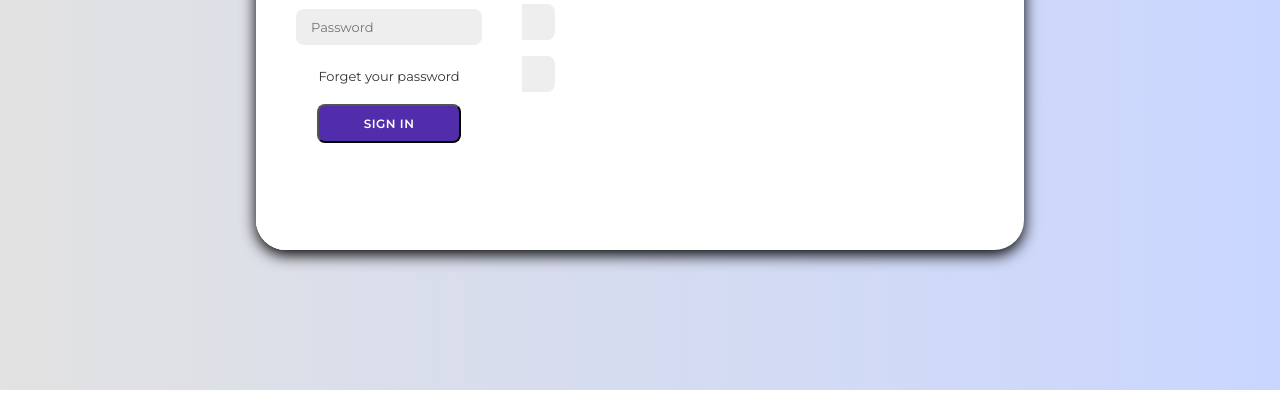
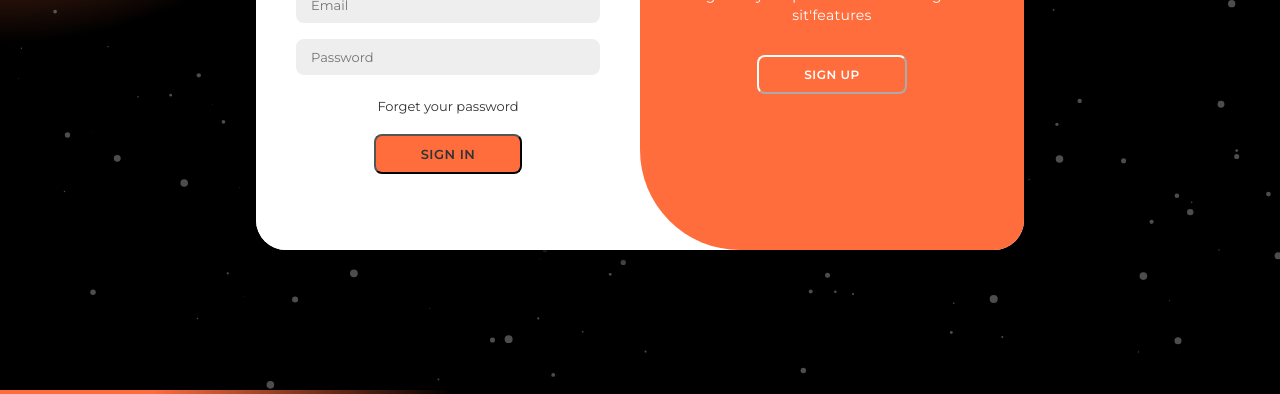
Before and after one commit to don-frex/Ft_Transcendence, a website: page Sign in/index.html in a window 1280 px wide. Shown: the part 410-804 px from the top of the page. Drawn offline with nearby package versions, Linux system fonts and the light colour scheme.

Commit message:
Add files via upload

```diff
--- a/Sign in/app.js
+++ b/Sign in/app.js
@@ -0,0 +1,67 @@
+const container= document.getElementById('container');
+const login_btn = document.getElementById('login');
+const register_btn = document.getElementById('register');
+
+register_btn.addEventListener('click', () => {
+	container.classList.add("active");
+});
+
+login_btn.addEventListener('click', () =>{
+	container.classList.remove("active");
+});
+
+particlesJS("particles-js", {
+	particles: {
+	  number: {
+		value: 180,
+		density: {
+		  enable: true,
+		  value_area: 800,
+		},
+	  },
+	  color: {
+		value: "#fff",
+	  },
+	  shape: {
+		type: "circle",
+	  },
+	  opacity: {
+		value: 0.3,
+		random: false,
+		anim: {
+		  enable: false,
+		  speed: 4,
+		  opacity_min: 0.1,
+		  sync: false,
+		},
+	  },
+	  size: {
+		value: 4,
+		random: true,
+		anim: {
+		  enable: true,
+		  speed: 2,
+		  size_min: 0.1,
+		  sync: false,
+		},
+	  },
+	  line_linked: {
+		enable: false,
+	  },
+	  move: {
+		enable: true,
+		speed: 0.4,
+		direction: "right",
+		random: true,
+		straight: false,
+		out_mode: "none",
+		bounce: false,
+		attract: {
+		  enable: false,
+		  rotateX: 600,
+		  rotateY: 1200,
+		},
+	  },
+	},
+	retina_detect: true,
+  });
--- a/Sign in/index.html
+++ b/Sign in/index.html
@@ -4,13 +4,18 @@
 	<meta charset="UTF-8">
 	<meta name="viewport" content="width=device-width, initial-scale=1.0">
 	<link rel="stylesheet" href="https://cdnjs.cloudflare.com/ajax/libs/font-awesome/6.6.0/css/all.min.css"/>
+	<link rel="stylesheet" type="text/css" href="https://cdnjs.cloudflare.com/ajax/libs/animate.css/3.5.2/animate.min.css">
+		<script src="https://ajax.googleapis.com/ajax/libs/jquery/1.12.4/jquery.min.js"></script>
 	<link rel="stylesheet" href="style.css">
 	<title>sign in</title>
 </head>
 <body>
+	<script src="https://cdn.jsdelivr.net/particles.js/2.0.0/particles.min.js"></script>
+	<script src="https://cdn.jsdelivr.net/npm/swiper@11/swiper-bundle.min.js"></script>
+	<div id="particles-js" class="particles"></div>
 	<h1>Hello, world!</h1>
 	<div class="container" id="container">
-		<div class="form-container sign up">
+		<div class="form-container sign-up">
 			<form>
 				<h1>Create Account</h1>
 				<div class="social-icons">
@@ -22,34 +27,39 @@
 				<input type="text" placeholder="Name">
 				<input type="email" placeholder="Email">
 				<input type="password" placeholder="Password">
-				<button>Sign Up</button>
+				<button>
+					<a href="../Home Page/index.html">Sign Up</a>
+				</button>
 			</form>
 		</div>
-		<div class="form-container sign in">
+		<div class="form-container sign-in">
 			<form>
 				<h1>Sign in</h1>
 				<div class="social-icons">
-					<a href="#" class="icon">
-						<i class="fa-brands fa-google"></i></a>
+					<a href="#" class="icon"><i class="fa-brands fa-google"></i></a>
 					<a href="#" class="icon"><i class="fa-brands fa-linkedin"></i></a>
 				</div>
 				<span>Or use your email for sign in</span>
 				<input type="email" placeholder="Email">
 				<input type="password" placeholder="Password">
 				<a href="#">Forget your password</a>
-				<button>Sign In</button>
+				<button>
+					<a href="../Home Page/index.html">Sign In</a>
+				</button>
 			</form>
 		</div>
-		<div class="toggel-container">
-			<div class="toggel-panel toggel-left">
+		<div class="toggle-container">
+			<div class="toggle">
+				<div class="toggle-panel toggle-left">
 					<h1>Welcome Back!</h1>
 					<p>Enter your personal Details to get all sit'features</p>
 					<button class="hidden" id="login">Sign In</button>
 				</div>
-			<div class="toggel-panel toggel-left">
+				<div class="toggle-panel toggle-right">
 					<h1>Hello Friend!</h1>
 					<p>Regester your personal Details to get all sit'features</p>
-				<button class="hidden" id="regester">Sign Up</button>
+					<button class="hidden" id="register">Sign Up</button>
+				</div>
 			</div>
 		</div>
 	</div>
--- a/Sign in/style.css
+++ b/Sign in/style.css
@@ -8,14 +8,29 @@
 }
 
 body{
-	background-color: #c9d6ff;
-	background: linear-gradient(to right, #e2e2e2, #c9d6ff);
-	display: flex;
-	align-items: center;
-	justify-content: center;
-	flex-direction: column;
-	height: 100vh;
+	position: relative;
+  	font-family: "Poppins", sans-serif;
+  	display: flex;
+  	flex-direction: column;
+  	align-items: center;
+  	justify-content: center;
+  	height: 100vh;
+  	overflow: hidden;
+  	background: #111113;
+  	background-image: radial-gradient(
+    	circle at top left,
+    	#ff6d3d 10%,
+    	#000000 30%
+  	);
 }
+
+.particles {
+	position: absolute;
+	inset: 0;
+	width: 100%;
+	height: 100%;
+	z-index: -1;
+  }
 
 .container{
 	background-color: #ffff;
@@ -47,7 +62,7 @@ body{
 }
 
 .container button{
-	background-color: #512dab;
+	background-color: #ff6d3d;
 	color:  #ffff;
 	font-size: 12px;
 	padding: 10px 45px;
@@ -92,4 +107,121 @@ body{
 	transition: all 0.6s ease-in-out;
 }
 
-/*.sign-in
+.sign-in
+{
+	left: 0;
+	width: 50%;
+	z-index: 2;
+}
+
+.container.active .sign-in{
+	transform: translateX(100%);
+}
+
+.sign-up
+{
+	left: 0;
+	width: 50%;
+	opacity: 0;
+	z-index: 1;
+}
+
+.container.active .sign-up{
+	transform: translateX(100%);
+	opacity: 1;
+	z-index: 5;
+	animation: move 0.6s
+}
+
+@keyframes move {
+	0%, 49.99%{
+		opacity: 0;
+		z-index: 1;
+	}
+	50%, 100%{
+		opacity: 1;
+		z-index: 5;
+	}
+}
+
+.social-icons{
+	margin: 20px 0;
+}
+.social-icons a{
+	border: 1px solid #ccc;
+	border-radius: 20%;
+	display: inline-flex;
+	justify-content: center;
+	align-items: center;
+	margin: 0 3px;
+	width: 40px;
+	height: 40px;
+}
+
+.toggle-container{
+	position: absolute;
+	top: 0;
+	left: 50%;
+	width: 50%;
+	height: 100%;
+	overflow: hidden;
+	transition: all 0.6s ease-in-out;
+	border-radius: 150px 0 0 100px;
+	z-index: 1000;
+}
+
+.container.active .toggle-container{
+	transform: translateX(-100%);
+	border-radius: 0 150px 100px 0;
+}
+
+.toggle{
+	background-color: #ff6d3d;
+	height: 100%;
+	/*background: linear-gradient(to right, #c08c5c, #ff6d3d);*/
+	color: #fff;
+	position: relative;
+	left: -100%;
+	height: 100%;
+	width: 200%;
+	transform: translateX(0);
+	transition: all 0.6s ease-in-out;
+}
+
+.container.active .toggle
+{
+	transform: translateX(50%);
+}
+
+.toggle-panel
+{
+	position: absolute;
+	width: 50%;
+	height: 100%;
+	display:flex;
+	align-items: center;
+	justify-content: center;
+	flex-direction: column;
+	padding: 0 30px;
+	text-align: center;
+	top: 0;
+	transform: translateX(0);
+	transition: all 0.6s ease-in-out;
+}
+
+.toggle-left{
+	transform: translateX(-200%);
+}
+
+.container.active .toggle-left{
+	transform: translateX(0);
+}
+
+.toggle-right{
+	right: 0;
+	transform: translateX(0);
+}
+
+.container.active .toggle-right{
+	transform: translateX(200%);
+}
```
Lines whose indentation alone changed are shown as unchanged.
